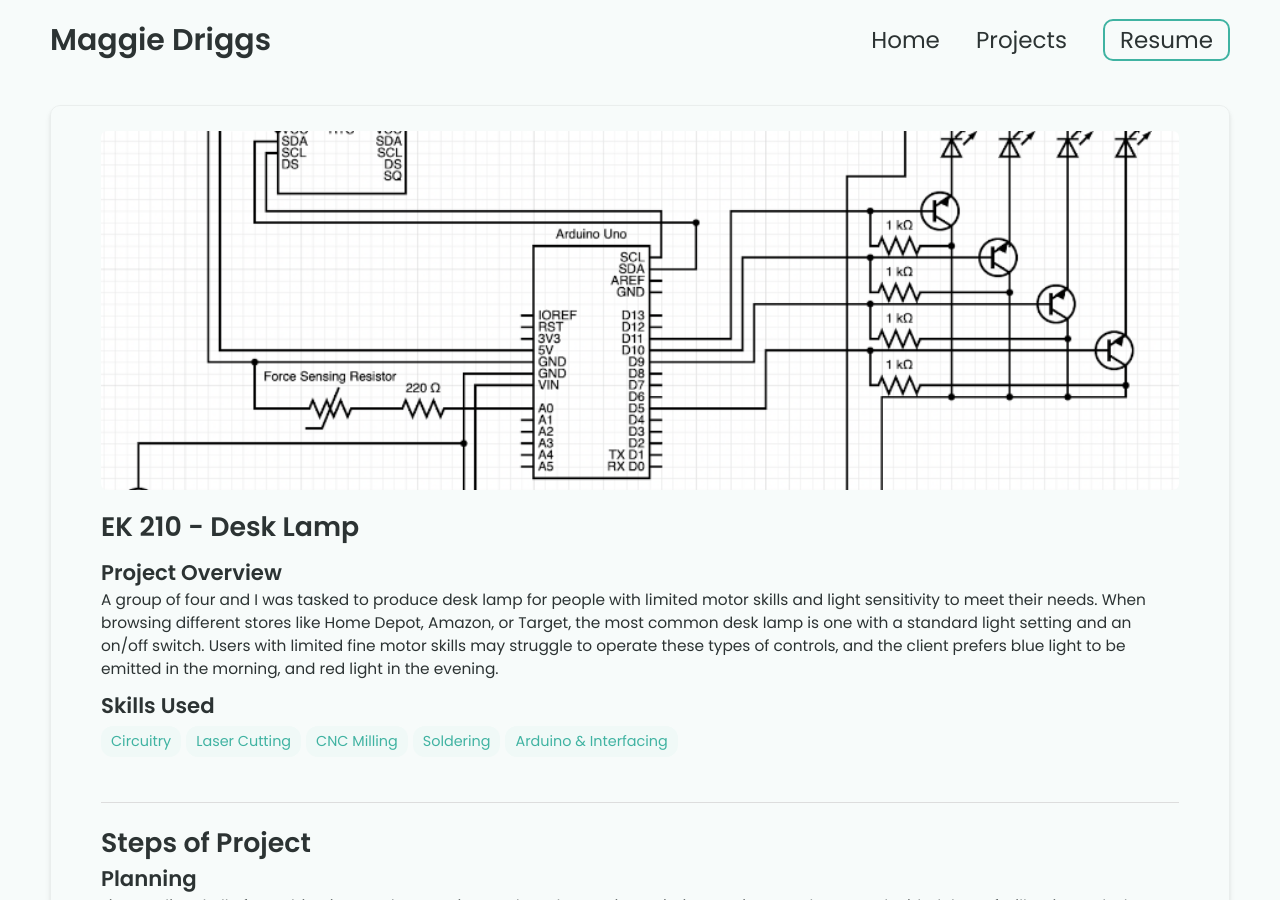
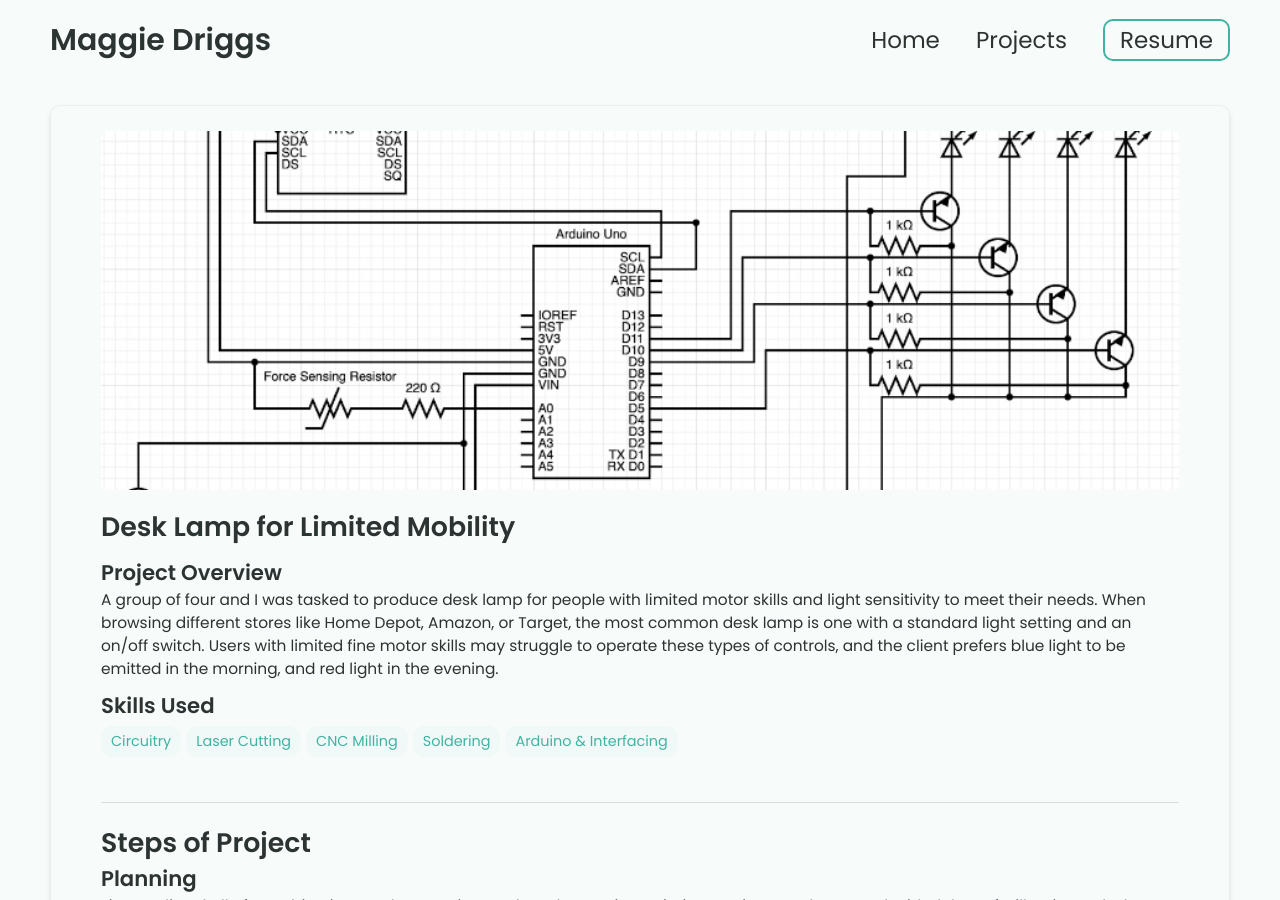
Before and after one commit to maggiedriggs/maggiedriggs.github.io, a Jekyll site: the page built from _projects/a1senior/index.md, in a window 1280 px wide and 900 px high. Built offline with Jekyll 4.4.1, drawn with Linux system fonts in a browser that asks for light colours.

Commit message:
Update index.md

```diff
--- a/_projects/a1senior/index.md
+++ b/_projects/a1senior/index.md
@@ -1,6 +1,6 @@
 ---
 layout: post
-title: EK 210 - Desk Lamp
+title:  Desk Lamp for Limited Mobility
 description:  A group of four and I was tasked to produce desk lamp for people with limited motor skills and light sensitivity to meet their needs. When browsing different stores like Home Depot, Amazon, or Target, the most common desk lamp is one with a standard light setting and an on/off switch. Users with limited fine motor skills may struggle to operate these types of controls, and the client prefers blue light to be emitted in the morning, and red light in the evening.
 skills:
 - Circuitry
```
